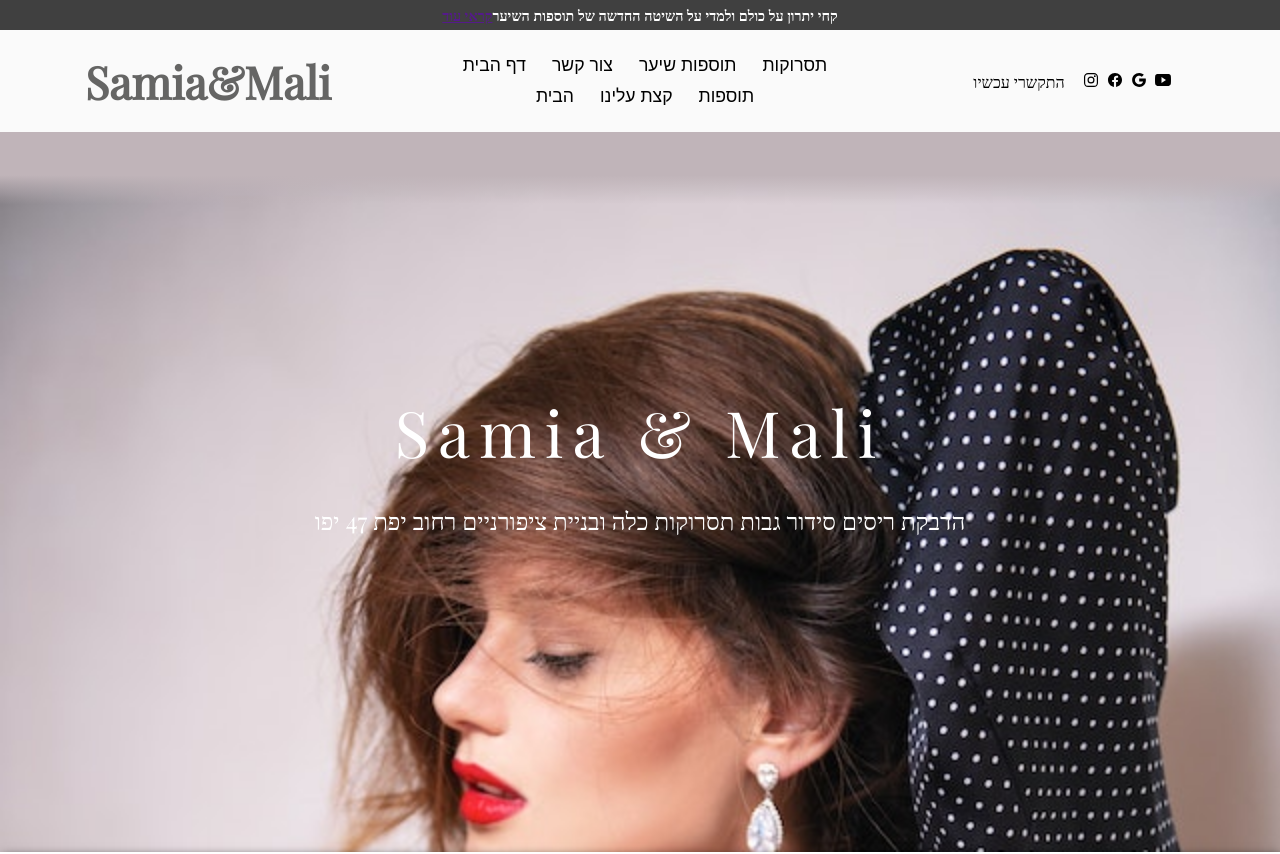
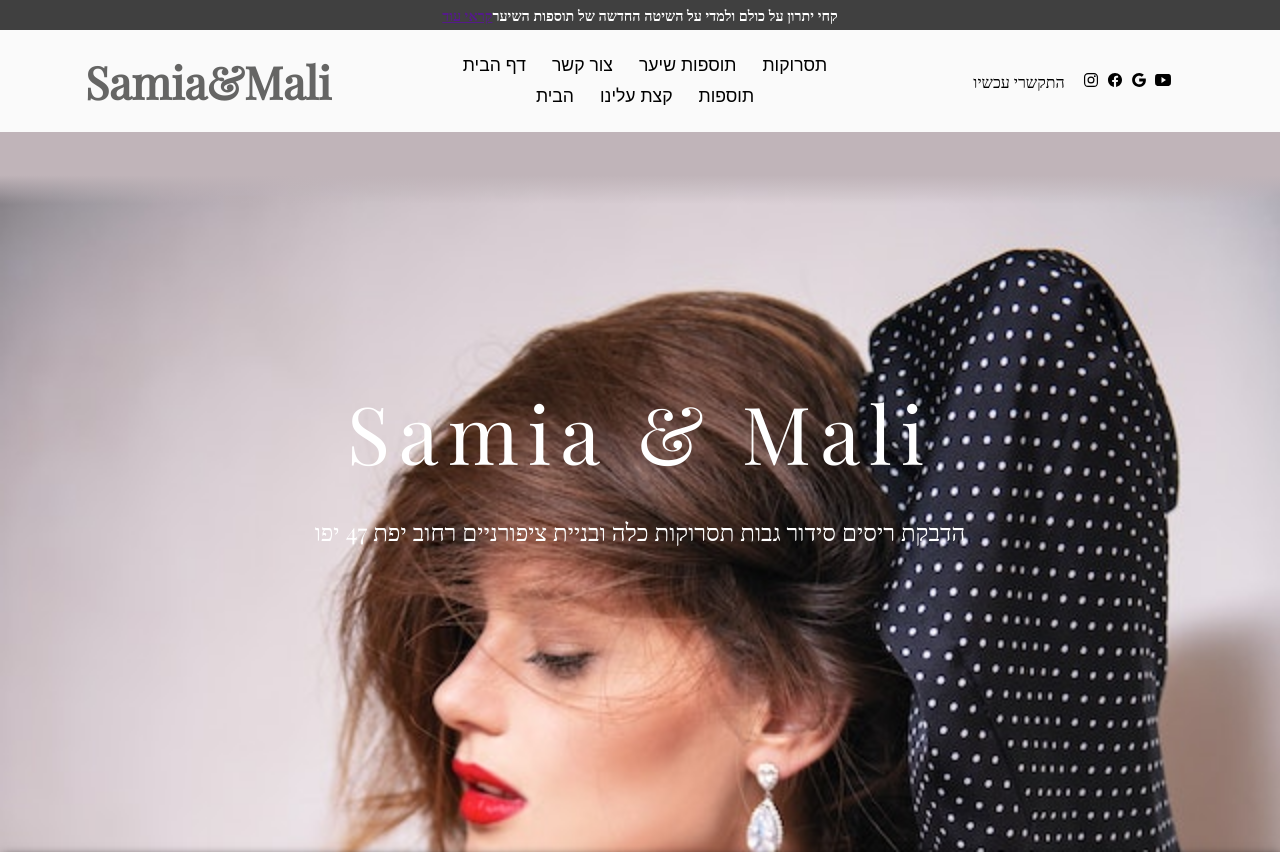
Before and after one commit to danpanorama/samia-mali_website, a React (Create React App) app: page / in a window 1280 px wide. Shown: the top 854 px of the page. Built offline with nearby package versions, Linux system fonts and the light colour scheme.

Commit message:
some  changes

```diff
--- a/src/components/homecomp/ImageOpen.jsx
+++ b/src/components/homecomp/ImageOpen.jsx
@@ -23,7 +23,7 @@ function ImageOpen(props) {
     <div style={{ transform: `translate3d(0, ${ props.offsetY * 0.6   }px,0)`}}  className="openingBg flexcol zindex-1">
 
       <div style={{ transform: `translate3d(0, -${ props.offsetY * 0.6 }px,0)`}}  className="headers flexcol center " >
-        <h1 className="h1 cw"> Samia  <span> &</span> Mali  </h1>
+        <h1 className="h1big cw"> Samia  <span> &</span> Mali  </h1>
         <h2 className="h2 cw textalinphone">הדבקת ריסים סידור גבות תסרוקות כלה ובניית ציפורניים רחוב יפת 47 יפו</h2>
       </div>
       {/* <div className="endd flexcol center"><div className="kav"></div></div> */}
--- a/src/css/App.css
+++ b/src/css/App.css
@@ -212,10 +212,14 @@ direction: rtl;
       }
 
       .h1{
-        font-size: 4rem !important;
+        font-size: 2.5rem !important;
         letter-spacing: 9px !important;
         text-align: center;
 
+      }
+      .h1big{
+        letter-spacing: 9px !important;
+        text-align: center;
       }
       .kavrohav{
         width: 50px !important;
--- a/src/css/home.css
+++ b/src/css/home.css
@@ -33,6 +33,12 @@ width: 100%;
     letter-spacing: 15px;
     margin-bottom: 30px;
 }
+.h1big{
+    font-size: 5rem;
+    font-weight: 100;
+    letter-spacing: 15px;
+    margin-bottom: 30px;
+}
 .h2{
     font-weight: 100;
 
```
